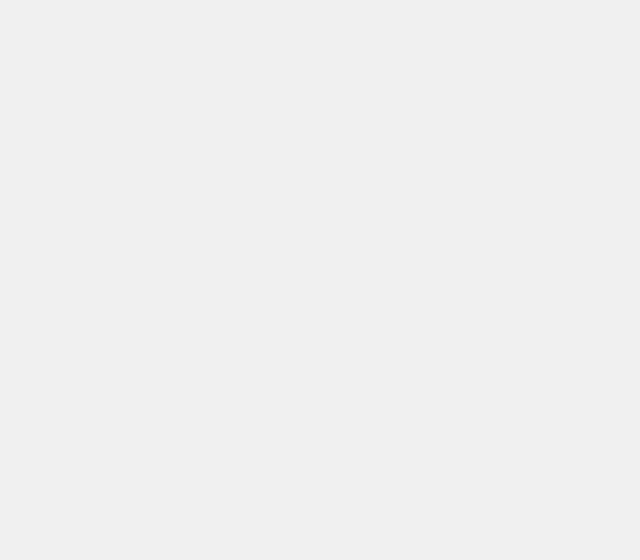
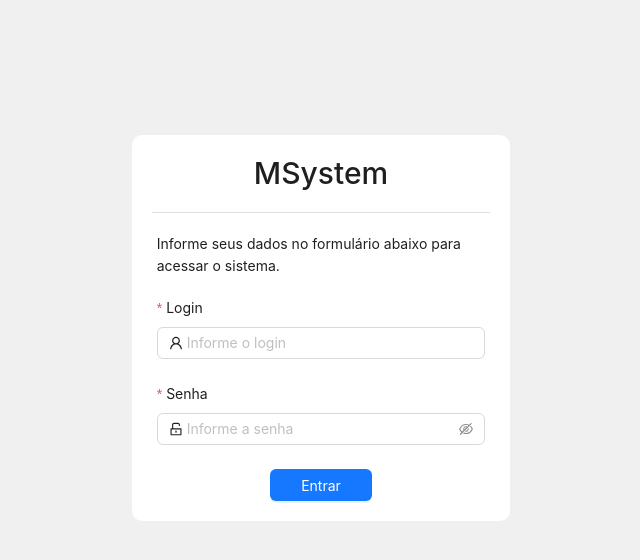
Before and after one commit to AugustoPreis/projeto-final-frontend-satc, a React (Vite) app in the folder frontend/: page / in a window 1280 px wide. Shown: the top 560 px of the page, without its empty margins (319-959 px from the left). Built offline with nearby package versions, Linux system fonts and the light colour scheme.

Commit message:
cria tela de login

```diff
--- a/frontend/src/login/Login.jsx
+++ b/frontend/src/login/Login.jsx
@@ -1,8 +1,78 @@
-import React from 'react';
+import React, { useEffect } from 'react';
+import { useNavigate } from 'react-router-dom';
+import { Button, Col, Form, Input, Row } from 'antd';
+import { UnlockOutlined, UserOutlined } from '@ant-design/icons';
+import auth from '../utils/auth';
+import './login.css';
 
 export default function Login() {
+  const [form] = Form.useForm();
+  const navigate = useNavigate();
+
+  useEffect(() => {
+    if (auth.isAuthenticated()) {
+      navigate('/dashboard');
+    }
+  }, []);
+
+  const handleSubmit = (user) => {
+    auth.login(user);
+    navigate('/dashboard');
+  }
+
   return (
-    <div>
-    </div>
+    <Row justify='center'
+      align='middle'
+      className='login'>
+      <Col xl={7}
+        lg={8}
+        md={10}
+        sm={14}
+        xs={24}>
+        <Form form={form}
+          layout='vertical'
+          onFinish={handleSubmit}>
+          <Row gutter={[10, 0]}
+            justify='center'
+            className='login-card'>
+            <Col span={24}
+              className='login-title'>
+              MSystem
+            </Col>
+            <Col span={24}
+              className='login-subtitle'>
+              Informe seus dados no formulário abaixo para acessar o sistema.
+            </Col>
+            <Col span={24}>
+              <Form.Item name='login'
+                label='Login'
+                rules={[{ required: true, message: 'Informe o login' }]}>
+                <Input placeholder='Informe o login'
+                  prefix={<UserOutlined />} />
+              </Form.Item>
+            </Col>
+            <Col span={24}>
+              <Form.Item name='senha'
+                label='Senha'
+                rules={[{ required: true, message: 'Informe a senha' }]}>
+                <Input.Password placeholder='Informe a senha'
+                  prefix={<UnlockOutlined />} />
+              </Form.Item>
+            </Col>
+            <Col xl={8}
+              lg={9}
+              md={8}
+              sm={7}
+              xs={24}>
+              <Button block
+                type='primary'
+                onClick={form.submit}>
+                Entrar
+              </Button>
+            </Col>
+          </Row>
+        </Form>
+      </Col>
+    </Row>
   );
 }
--- /dev/null
+++ b/frontend/src/login/login.css
@@ -0,0 +1,25 @@
+.login {
+  height: 80vh;
+}
+
+.login-card {
+  background-color: white;
+  border-radius: 10px;
+  padding: 5px 20px 20px 20px;
+}
+
+.login-title {
+  font-size: 30px;
+  font-weight: 500;
+  text-align: center;
+  border-bottom: 1px solid #00000020;
+  padding-bottom: 15px;
+  margin-top: 10px;
+  margin-bottom: 20px;
+}
+
+.login-subtitle {
+  font-size: 14px;
+  font-weight: 400;
+  margin-bottom: 20px;
+}
```
